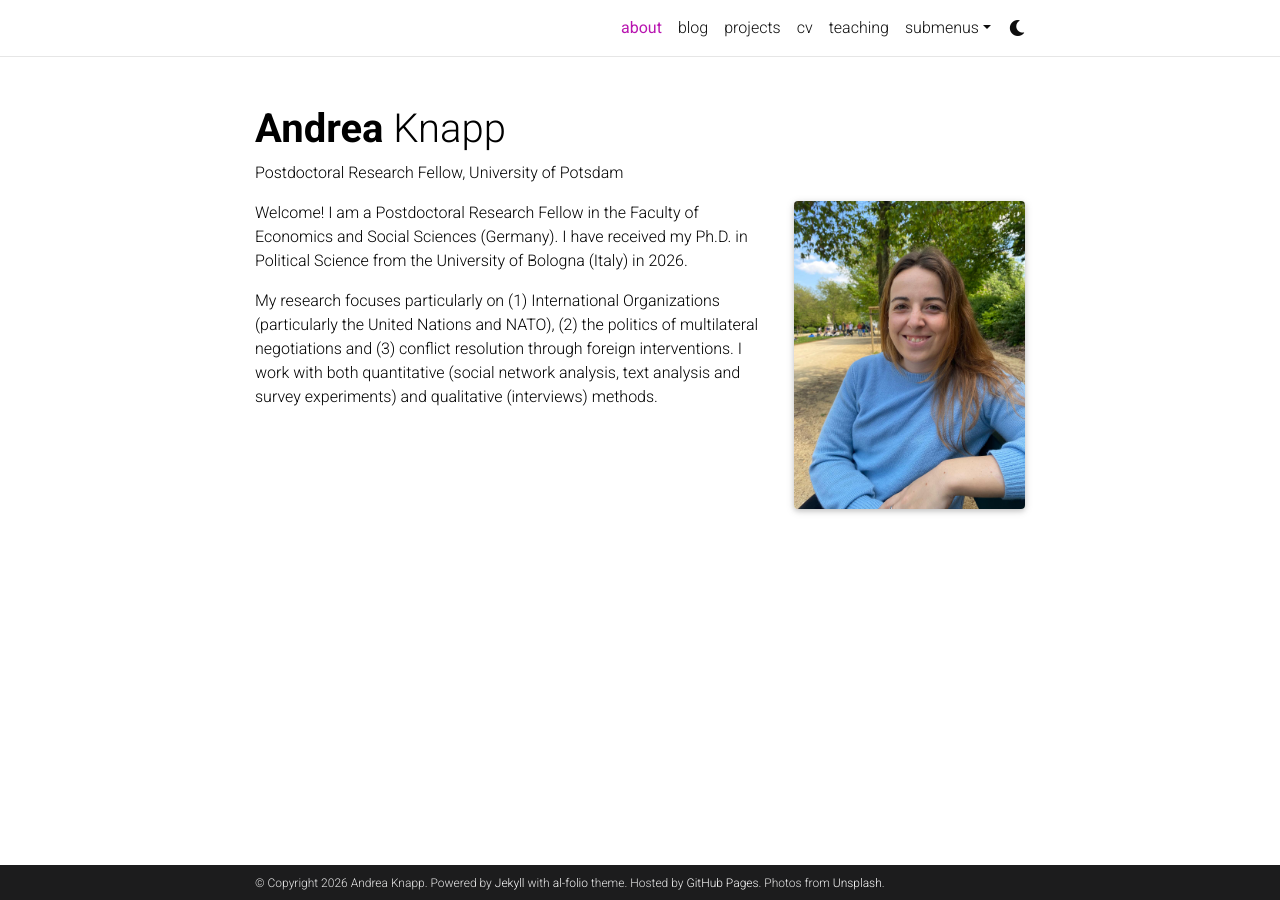
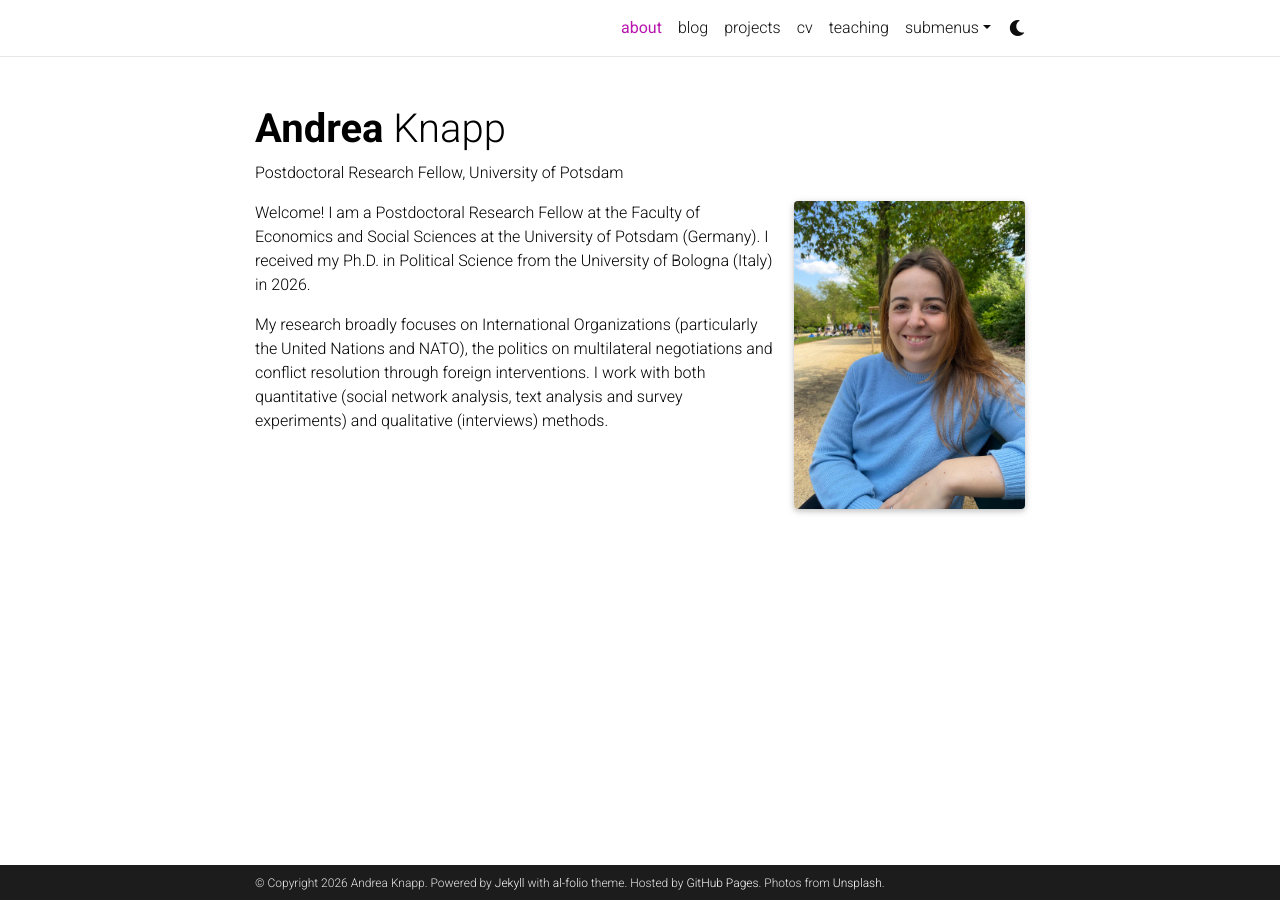
Before and after one commit to andrea-knpp/website, a Jekyll site: the page built from _pages/about.md, in a window 1280 px wide. Built offline with Jekyll 4.4.1, drawn with Linux system fonts in a browser that asks for light colours; full-size pictures stand in for the smaller copies a plugin makes; comment, search, counter and statistics services are not loaded; a style sheet for code colours, icons or effects is not loaded.

Commit message:
Update about.md

```diff
--- a/_pages/about.md
+++ b/_pages/about.md
@@ -19,6 +19,6 @@ profile:
 # social: true  # includes social icons at the bottom of the page
 ---
 
-Welcome! I am a Postdoctoral Research Fellow in the Faculty of Economics and Social Sciences (Germany). I have received my Ph.D. in Political Science from the University of Bologna (Italy) in 2026.
+Welcome! I am a Postdoctoral Research Fellow at the Faculty of Economics and Social Sciences at the University of Potsdam (Germany). I received my Ph.D. in Political Science from the University of Bologna (Italy) in 2026.
 
-My research focuses particularly on (1) International Organizations (particularly the United Nations and NATO), (2) the politics of multilateral negotiations and (3) conflict resolution through foreign interventions. I work with both quantitative (social network analysis, text analysis and survey experiments) and qualitative (interviews) methods.
+My research broadly focuses on International Organizations (particularly the United Nations and NATO), the politics on multilateral negotiations and conflict resolution through foreign interventions. I work with both quantitative (social network analysis, text analysis and survey experiments) and qualitative (interviews) methods.
```
